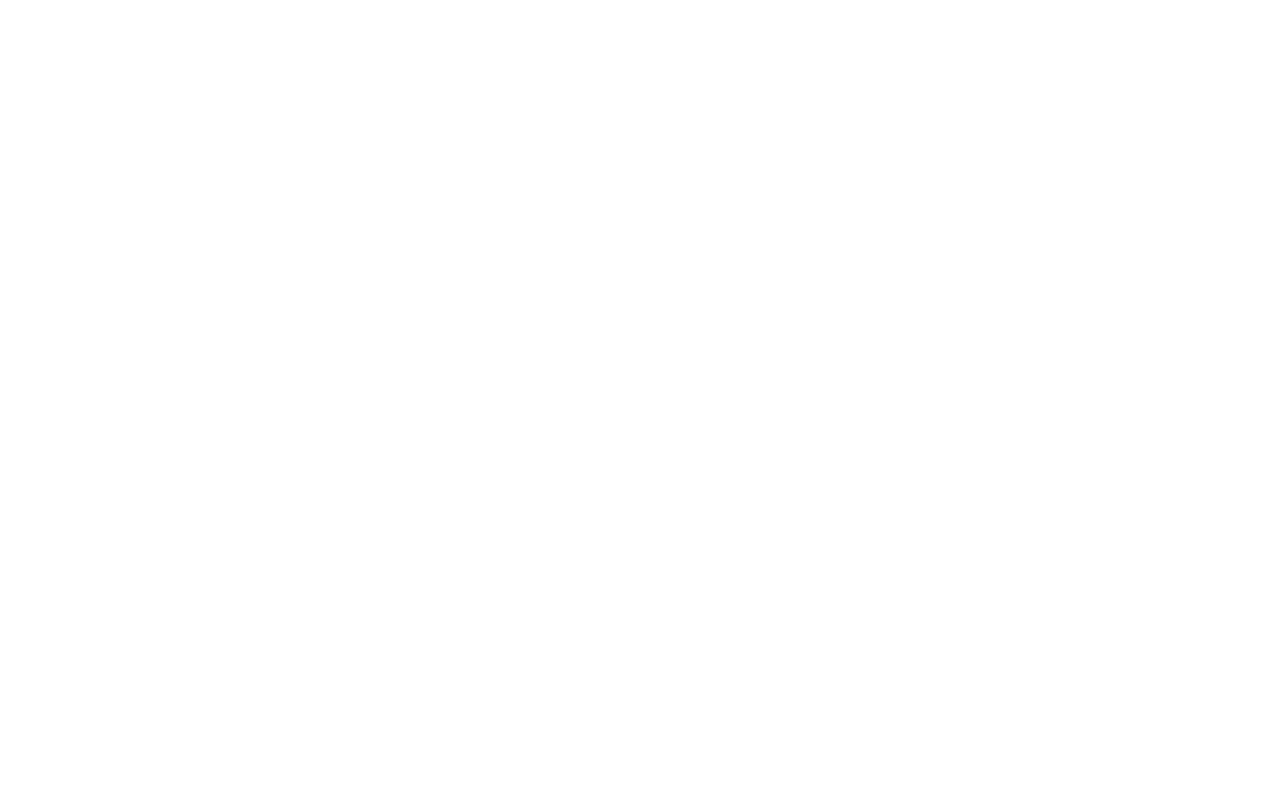
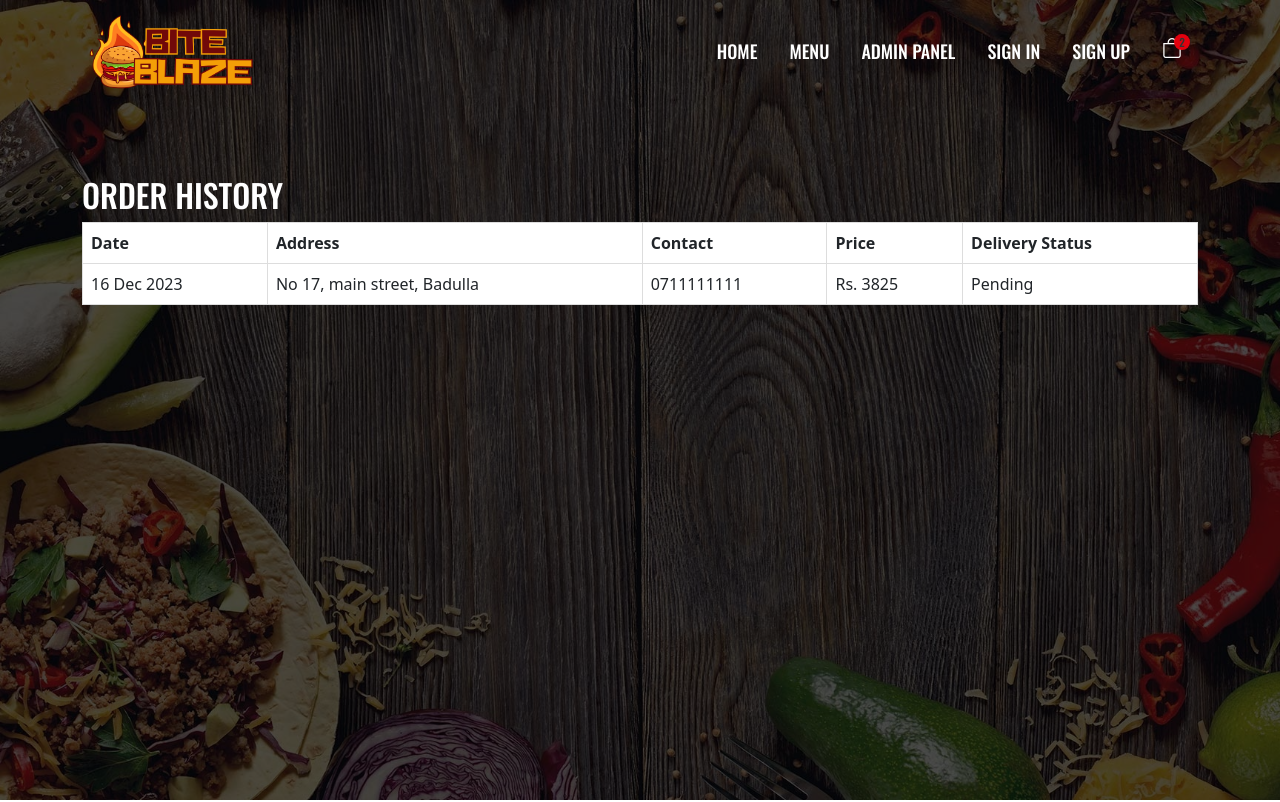
Before and after one commit to dilhanpathum/Biteblaze---Using-React-Django-RestApi, a React (Create React App) app: page /orderHistory in a window 1280 px wide. Before the commit this address had no page. Shown: the top 802 px of the page. Built offline with nearby package versions, Linux system fonts and the light colour scheme.

Commit message:
Order History Created

```diff
--- a/src/App.js
+++ b/src/App.js
@@ -3,6 +3,7 @@
 import { BrowserRouter as Router, Routes, Route} from "react-router-dom";
 import Home from "./pages/Home/Home";
 import Admin from "./pages/Admin/Admin";
+import OrderHistory from "./pages/OrderHistory/OrderHistory";
 
 function App() {
   return (
@@ -10,6 +11,7 @@
       <Routes>
         <Route path="/" element={<Home />} />
         <Route path="Admin" element={<Admin />} />
+        <Route path="/orderHistory" element={<OrderHistory/>} />
       </Routes>
     </Router>
   );
--- a/src/pages/Home/Home.js
+++ b/src/pages/Home/Home.js
@@ -7,7 +7,6 @@
   return (
     <>
     <Layout>
-        {/* {Home Section Banner}} */}
         <Section1/>
     </Layout>
     </>
--- /dev/null
+++ b/src/pages/OrderHistory/OrderHistory.js
@@ -0,0 +1,13 @@
+import React from "react";
+import Layout from "../../components/Layouts/Layout";
+import Section from "./Section";
+
+const orderHistory = () => {
+    return (
+        <Layout>
+            <Section/>
+        </Layout>
+    );
+}
+
+export default orderHistory;
--- /dev/null
+++ b/src/pages/OrderHistory/Section.js
@@ -0,0 +1,43 @@
+import React from 'react'
+import {Col, Container, Row} from 'react-bootstrap'
+import "../../styles/orderHistory.css"
+
+function Section() {
+    return (
+        <section className='order_history_section'>
+            <Container>
+                <Row>
+                    <Col className="mt-5">
+                        <div className="mt-5 mb-lg-0">
+                            <h2 className="order_history_title">order History</h2>
+                        </div>
+                        <div>
+                            <table className="order_history_table">
+                                <thead>
+                                    <tr>
+                                        <td>Date</td>
+                                        <td>Address</td>
+                                        <td>Contact</td>
+                                        <td>Price</td>
+                                        <td>Delivery Status</td>
+                                    </tr>
+                                </thead>
+                                <tbody>
+                                    <tr>
+                                        <td>16 Dec 2023</td>
+                                        <td>No 17, main street, Badulla</td>
+                                        <td>0711111111</td>
+                                        <td>Rs. 3825</td>
+                                        <td>Pending</td>
+                                    </tr>
+                                </tbody>
+                            </table>
+                        </div>
+                    </Col>
+                </Row>
+            </Container>
+        </section>
+    )
+}
+
+export default Section
--- /dev/null
+++ b/src/styles/orderHistory.css
@@ -0,0 +1,43 @@
+.order_history_section {
+    position: relative;
+    width: 100%;
+    height: 100vh; /* Adjust the height as needed */
+    background: url("../assets/orderHistory/background.jpg") no-repeat center center;
+    background-size: cover; /* Make the background image cover the full size */
+}
+
+.order_history_section::before {
+    content: "";
+    position: absolute;
+    top: 0;
+    right: 0;
+    bottom: 0;
+    left: 0;
+    background-color: black;
+    opacity: 0.7;
+    z-index: 0;
+}
+.order_history_title {
+    color: white;
+    position: relative;
+    z-index: 1;
+    padding-top: 5rem;
+}
+.order_history_table {
+    background: white;
+    position: relative;
+    width: 100%;
+    border-collapse: collapse;
+    overflow-y: scroll;
+}
+.order_history_table thead tr td {
+    border: 1px solid #ddd;
+    padding: 8px;
+    text-align: left;
+    font-weight: bolder;
+}
+.order_history_table tbody tr td {
+    border: 1px solid #ddd;
+    padding: 8px;
+    text-align: left;
+}
```
Also changed, not shown: src/assets/orderHistory/background.jpg (added).
